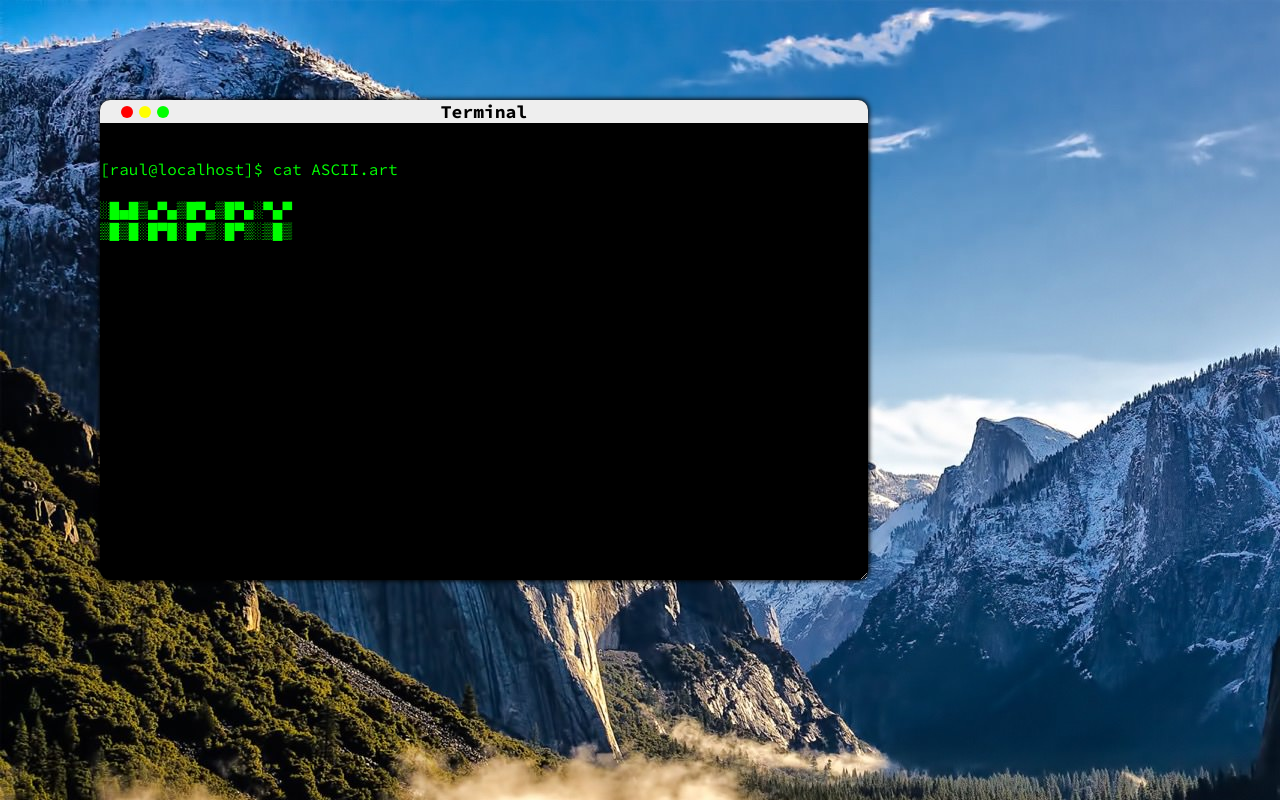
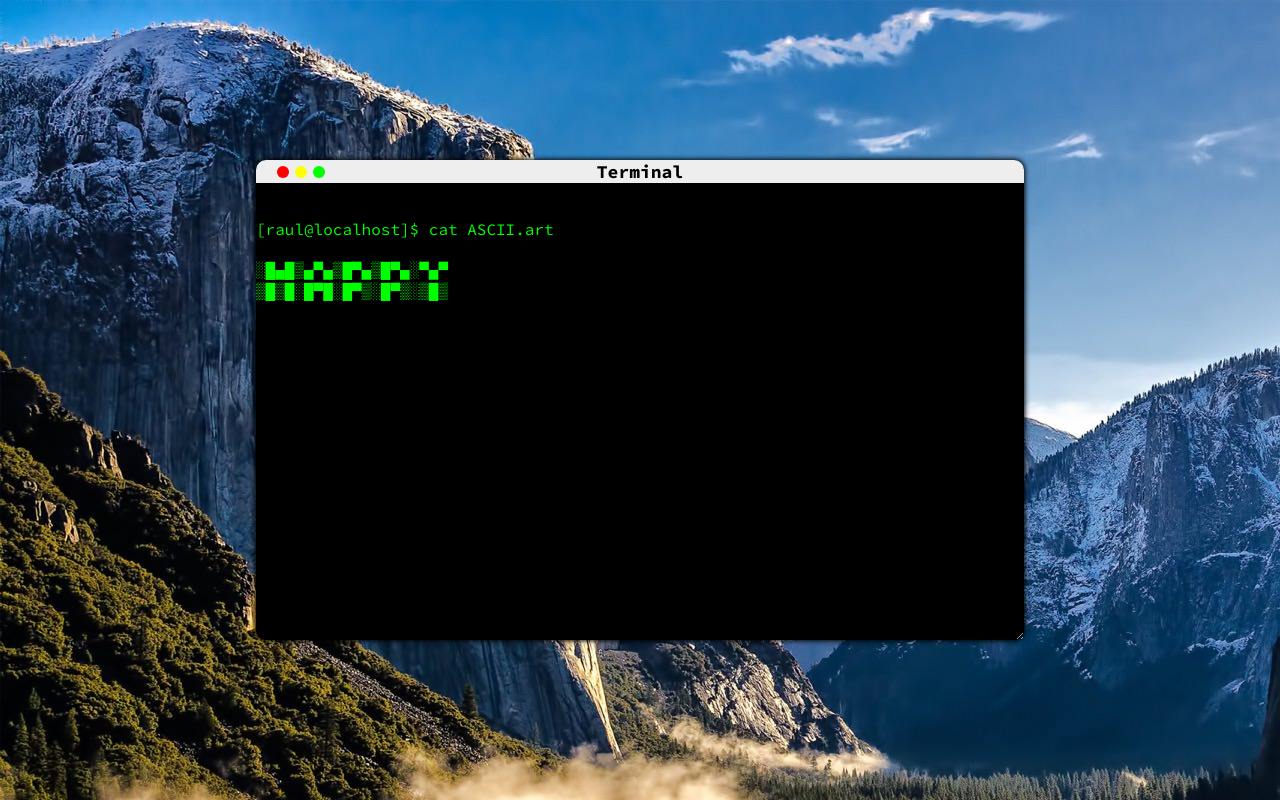
Before and after one commit to raulpy271/portfolioInTerminal, a React (Create React App) app: page / in a window 1280 px wide. Built offline with nearby package versions, Linux system fonts and the light colour scheme.

Commit message:
adding method componentDidMount to center element

```diff
--- a/src/Terminal/Terminal.css
+++ b/src/Terminal/Terminal.css
@@ -3,7 +3,7 @@
   background-color: black;
   color: #0f0;
   resize: both;
-  overflow: auto;
+  overflow: hidden;
   width : 60%;
   height : 60%;
   border-radius : 10px;
--- a/src/Terminal/Terminal.js
+++ b/src/Terminal/Terminal.js
@@ -8,17 +8,31 @@ class TerminalWindow extends React.Component {
   constructor(props) {
     super(props)
     this.state = {
-      top :  100,
-      left : 100,
-      unit : "px"
+      top :  0,
+      left : 0,
+      width : 0,
+      height : 0
     }
   }
 
 
-  setPosition = (top, left) => {
+  defaultSizeInPercentage = 60
+
+
+  componentDidMount = () => {
+    let heightOfScreen = window.innerHeight
+    let widthOfScreen = window.innerWidth
+    let top = this.calculatesTheValueOfAdimensionToCenterElement(
+      heightOfScreen, this.defaultSizeInPercentage)
+    let left = this.calculatesTheValueOfAdimensionToCenterElement(
+      widthOfScreen, this.defaultSizeInPercentage)
+
+
     this.setState({
-      top : top,
-      left : left
+      top    : top,
+      left   : left,
+      width  : this.defaultSizeInPercentage,
+      height : this.defaultSizeInPercentage
     })
   }
 
@@ -26,9 +40,10 @@ class TerminalWindow extends React.Component {
   updatePosition = mouseEvent => {
     let x = mouseEvent.movementX
     let y = mouseEvent.movementY
-    let newTop  = this.state.top  + y
-    let newLeft = this.state.left + x
-    this.setPosition(newTop, newLeft)
+    this.setState({
+      top  : this.state.top  + y,
+      left : this.state.left + x
+    })
   }
 
 
@@ -44,18 +59,26 @@ class TerminalWindow extends React.Component {
   }
 
 
+  calculatesTheValueOfAdimensionToCenterElement =
+    (dimensionOfSreen, lengthOfElementInPercentage) => {
+    let lengthOfElement =
+        (lengthOfElementInPercentage / 100 ) * dimensionOfSreen
+    return (dimensionOfSreen - lengthOfElement) / 2
+  }
+
+
   render() {
     return (
       <div
         className="terminalDialog"
         style = {{
-          "top"  : String(this.state.top)  + this.state.unit,
-          "left" : String(this.state.left) + this.state.unit
+          "top"    : String(this.state.top)  + "px",
+          "left"   : String(this.state.left) + "px",
+          "width"  : String(this.state.width)  + "%",
+          "height" : String(this.state.height)  + "%"
         }}
       >
-        <div
-          onMouseDown={this.click}
-        >
+        <div onMouseDown={this.click} >
           <TopBar title="Terminal"/>
         </div>
         <div className="terminalScreen">
```
